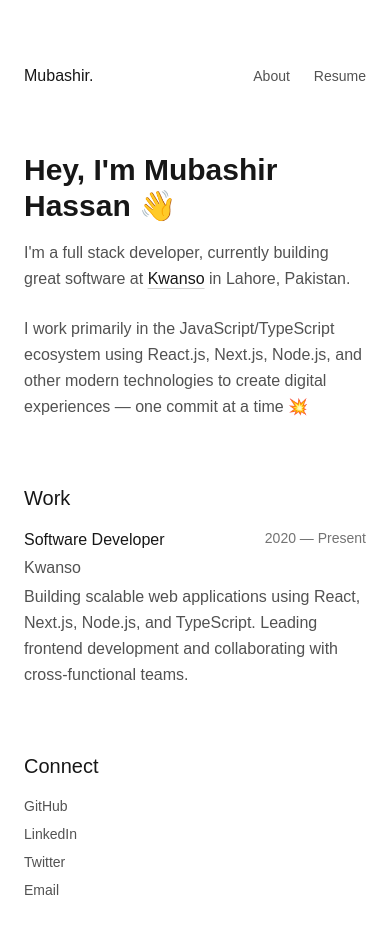
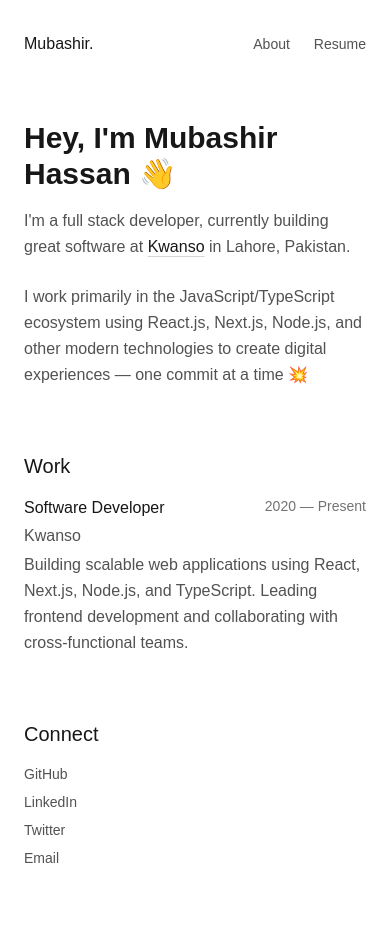
Before and after one commit to mhm13dev/mhm13.dev, a Next.js app: page / in a window 390 px wide. Shown: the top 934 px of the page. Built offline with nearby package versions, Linux system fonts and the light colour scheme.

Commit message:
fix: adjust padding on home page layout for mobile

```diff
--- a/app/page.tsx
+++ b/app/page.tsx
@@ -5,7 +5,7 @@ import Connect from "@/components/connect";
 
 export default function Home() {
   return (
-    <div className="max-w-3xl mx-auto px-6 py-16">
+    <div className="max-w-3xl mx-auto px-6 pt-8 pb-16 md:pt-16">
       <Header />
       <main>
         <Hero />
```
